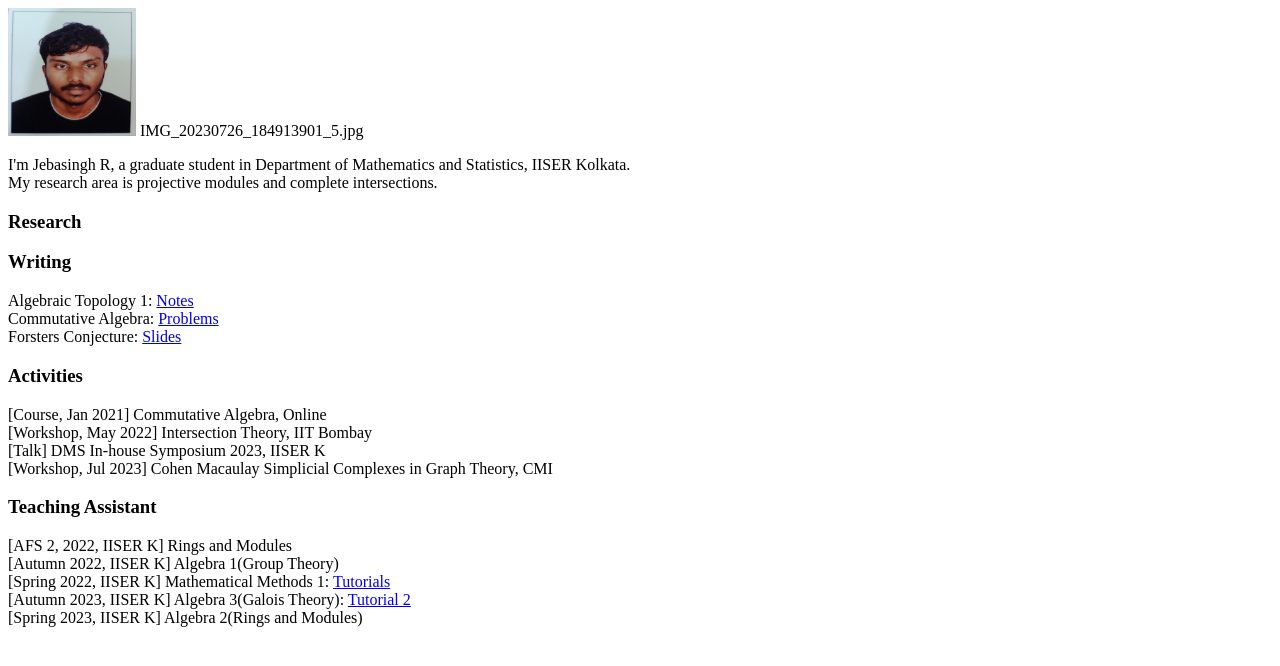
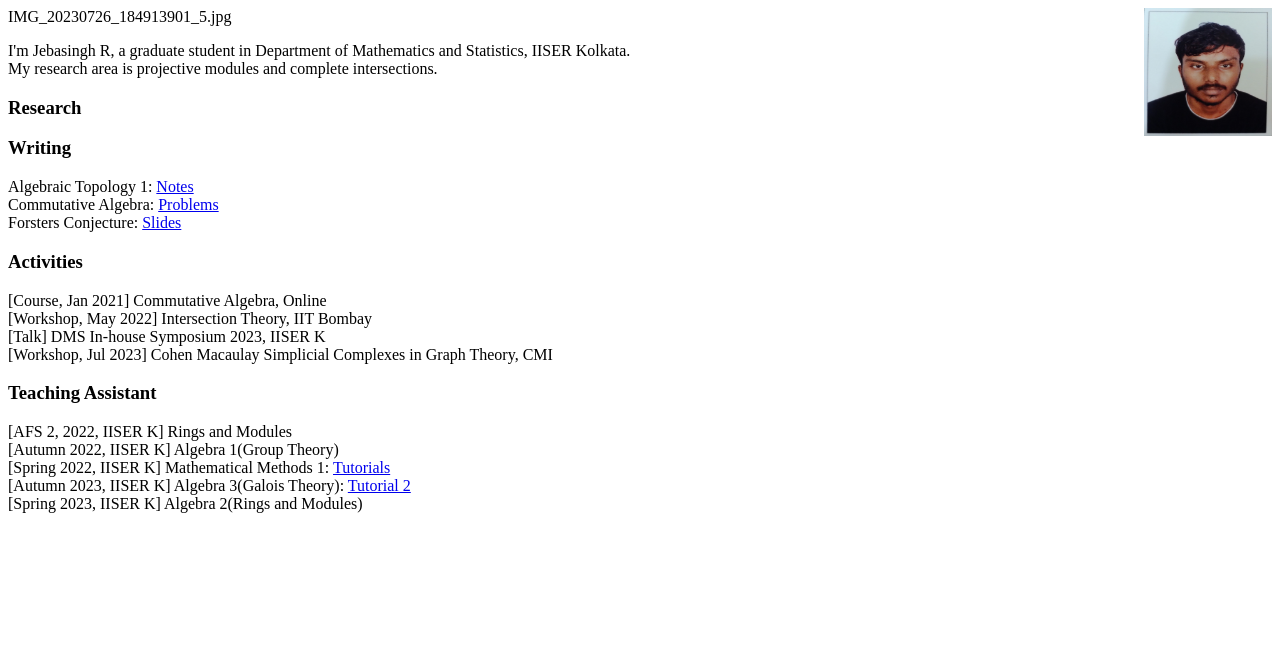
Before and after one commit to jebasinghr/jebasinghr.github.io, a plain HTML site: page index.html in a window 1280 px wide. Drawn offline with Linux system fonts and the light colour scheme.

Commit message:
Update index.html

```diff
--- a/index.html
+++ b/index.html
@@ -4,7 +4,7 @@
 <title>Jebasingh R</title>
 </head>
 <body>
- <img src="IMG_20230726_184913901_5.jpg" alt="" style="width:128px;height:128px;">
+ <img src="IMG_20230726_184913901_5.jpg" alt="" style="float:right;width:128px;height:128px;">
 IMG_20230726_184913901_5.jpg
 <p>I'm Jebasingh R, a graduate student in Department of Mathematics and Statistics, IISER Kolkata. <br>
  My research area is projective modules and complete intersections.</p>
```
